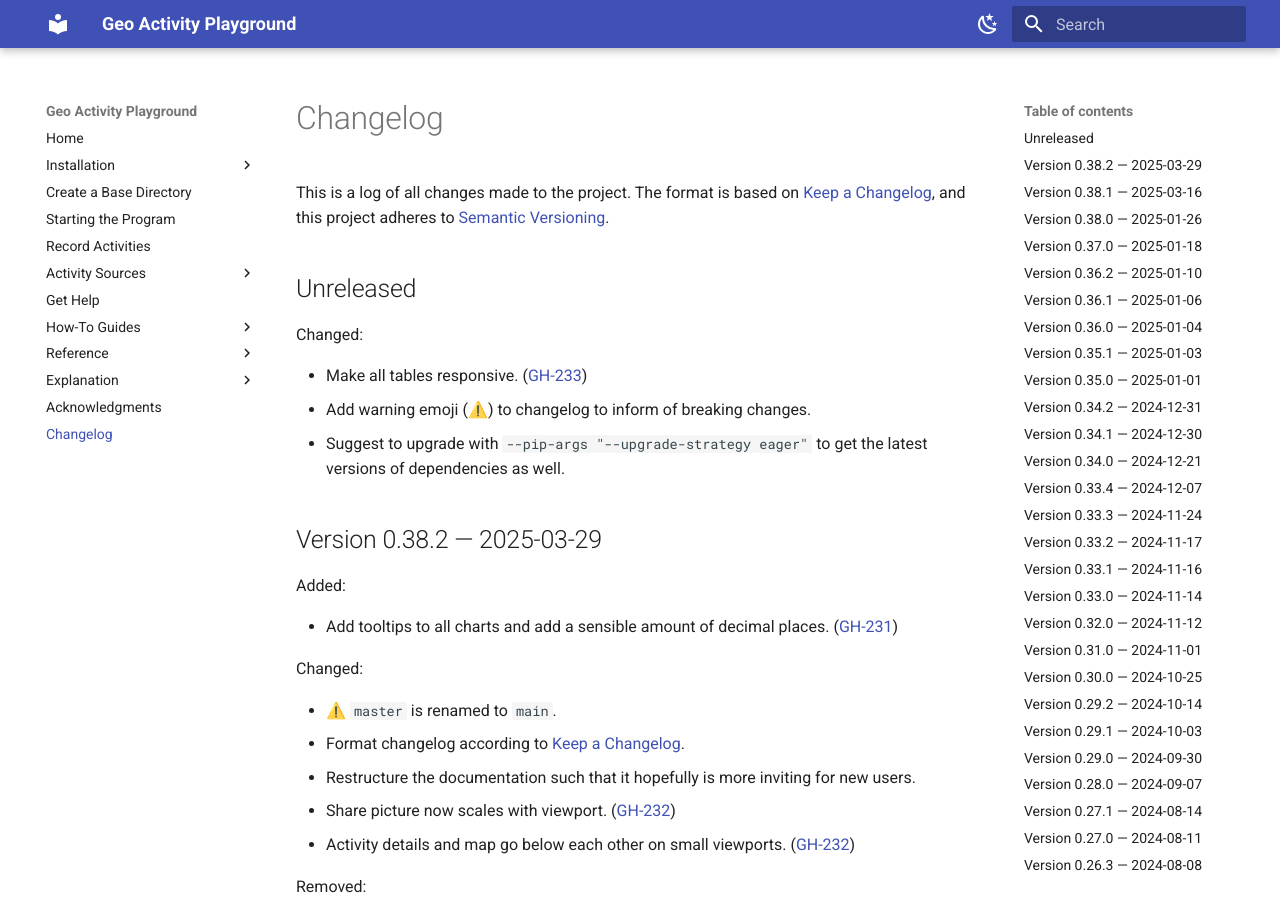
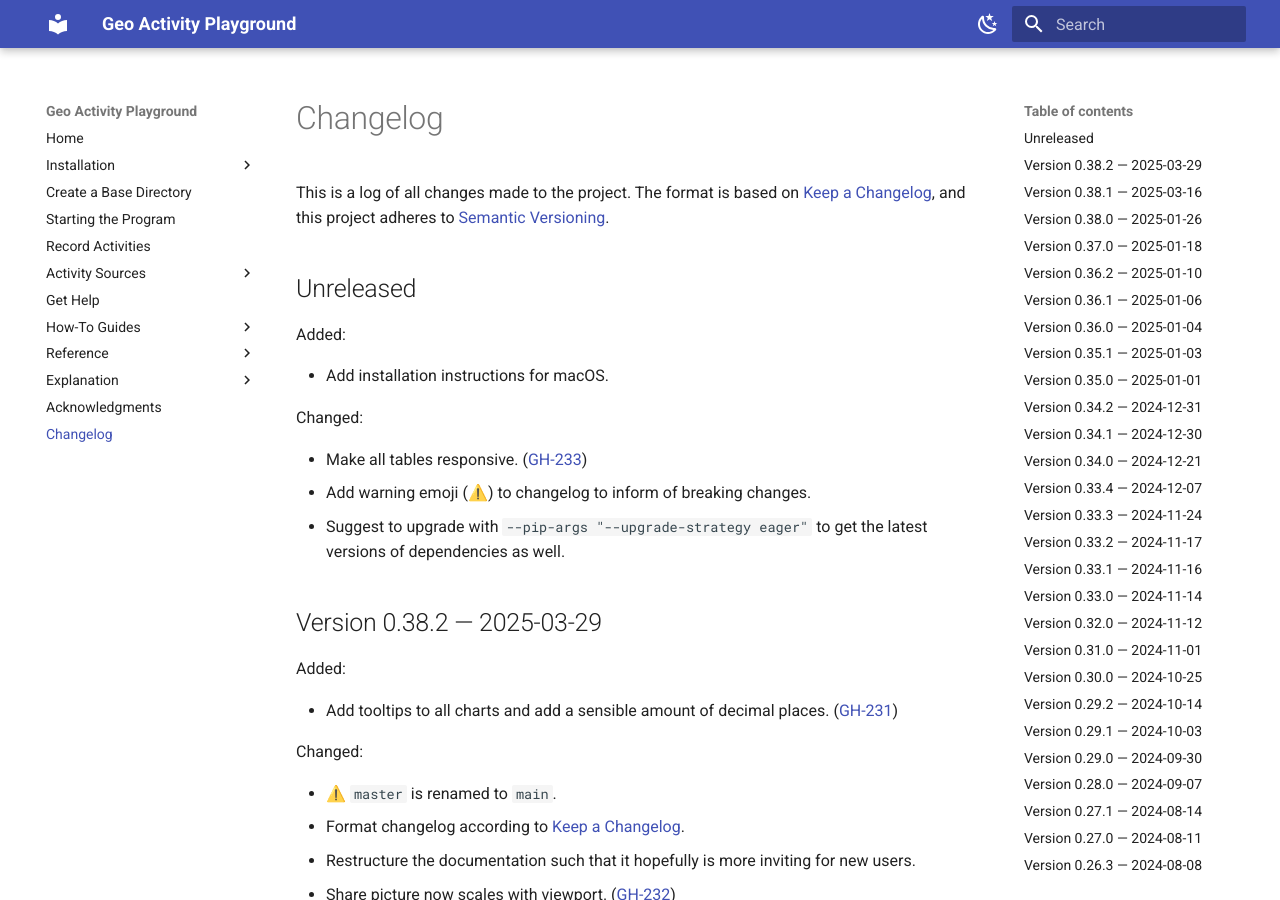
Before and after one commit to martin-ueding/geo-activity-playground, an MkDocs documentation site: the page built from docs/changelog.md, in a window 1280 px wide and 900 px high. Built offline with MkDocs 1.6.1 and Material for MkDocs 9.7.7, drawn with Linux system fonts in a browser that asks for light colours.

Commit message:
Changelog entry

```diff
--- a/docs/changelog.md
+++ b/docs/changelog.md
@@ -19,6 +19,10 @@ Types of changes
 -->
 
 ## Unreleased
+
+Added:
+
+- Add installation instructions for macOS.
 
 Changed:
 
```
